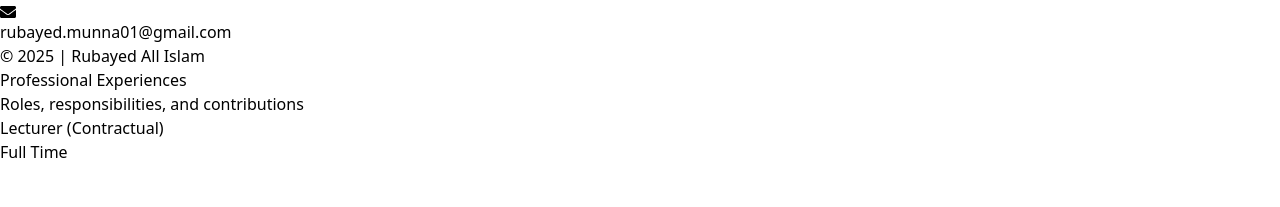
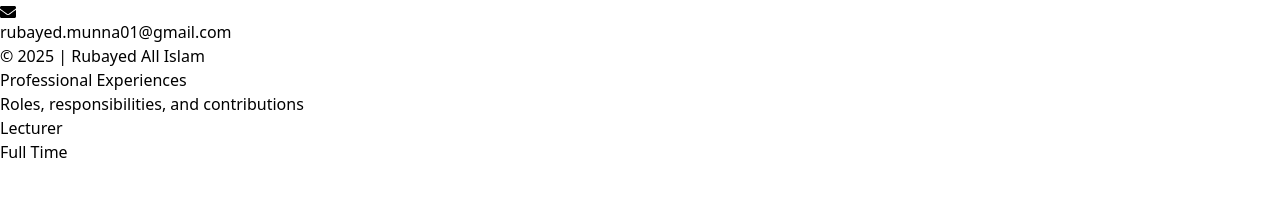
Before and after one commit to RubayedMunna/Portfolio, a React (Vite) app: page /experience in a window 1280 px wide. Shown: the part 1083-1290 px from the top of the page. Built offline with nearby package versions, Linux system fonts and the light colour scheme.

Commit message:
Duration in experience styling changed

```diff
--- a/src/components/Experience/Experience.jsx
+++ b/src/components/Experience/Experience.jsx
@@ -7,7 +7,7 @@ function Experience() {
     const [cards] = useState([
         {
             id: 1,
-            jobTitle: 'Lecturer (Contractual)',
+            jobTitle: 'Lecturer',
             jobType: 'Full Time',
             jobInstitution: 'Daffodil International University',
             institutionAddress: 'Daffodil Smart City, Ashulia, Dhaka',
```
